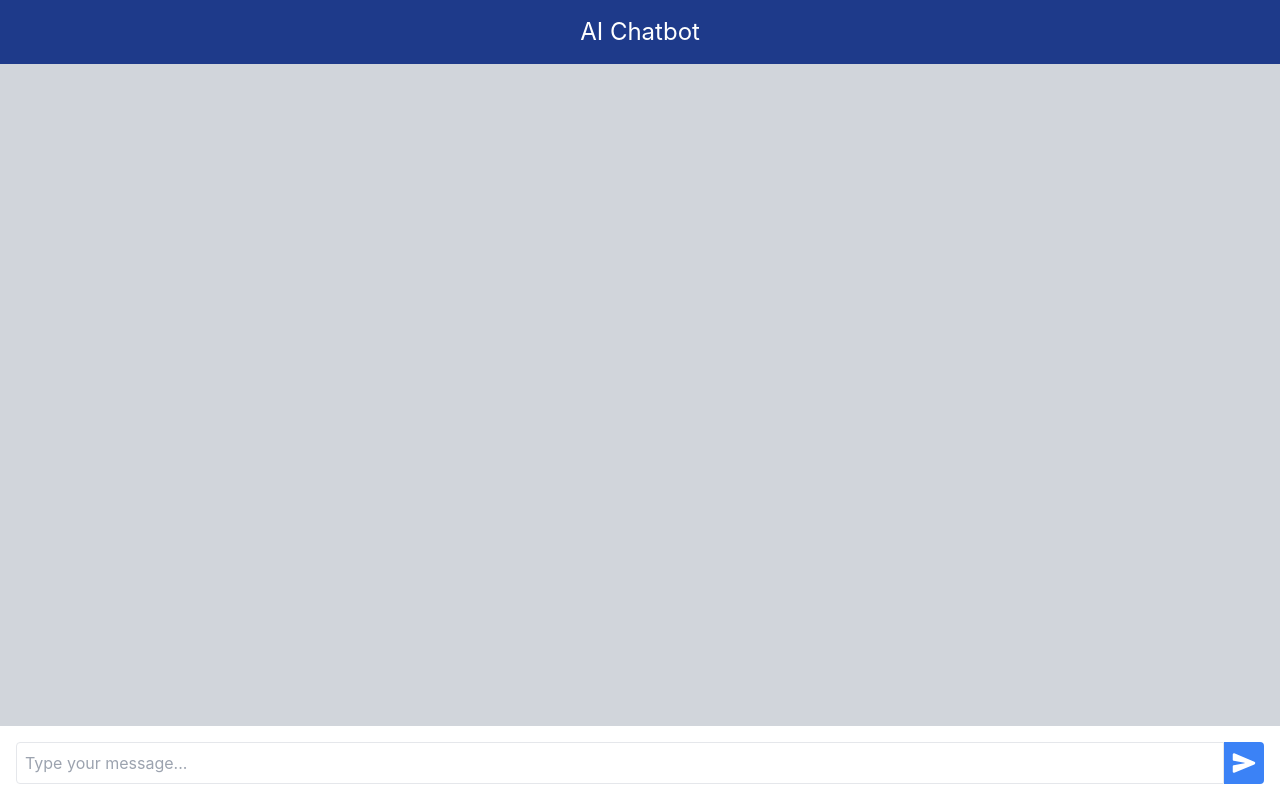
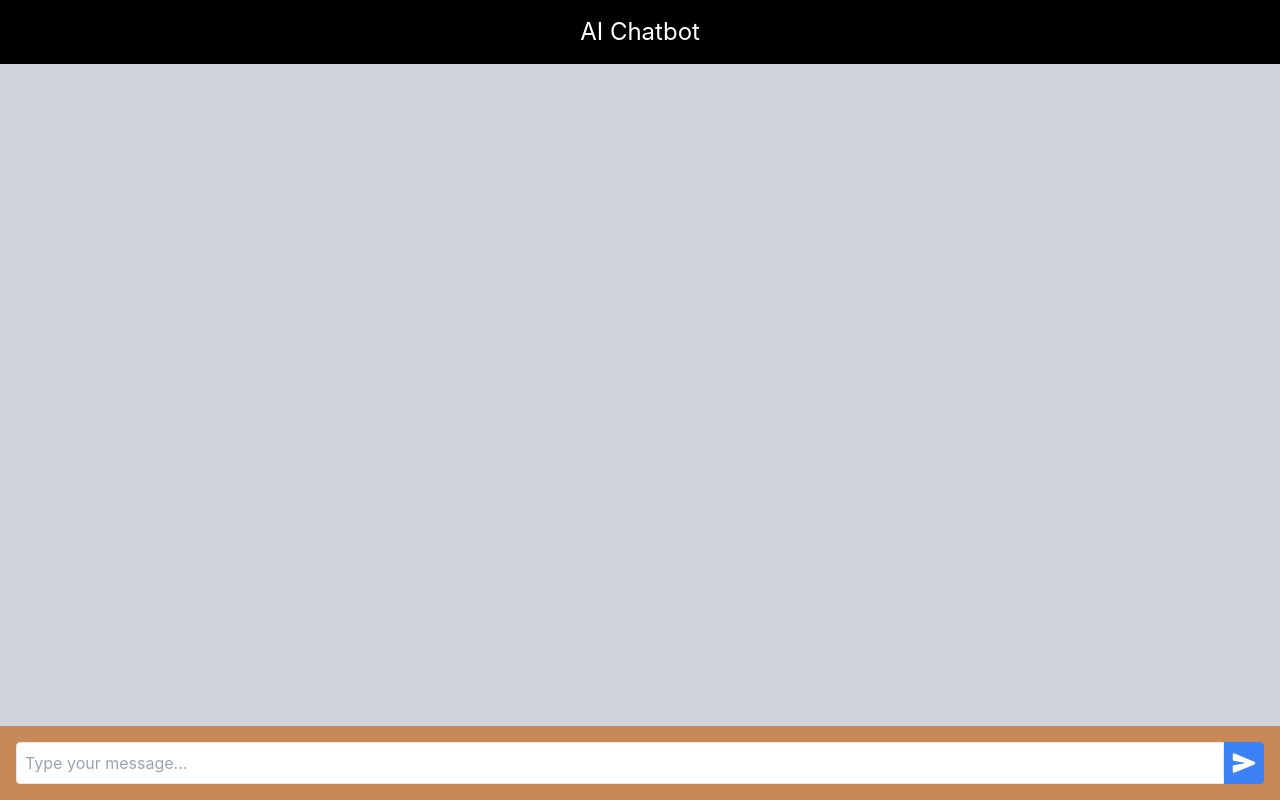
Before and after one commit to SuryaSekhar14/ai-bot-ui-poc, a React (Create React App) app: page / in a window 1280 px wide. Built offline with nearby package versions, Linux system fonts and the light colour scheme.

Commit message:
change colour theme

```diff
--- a/src/ChatBubble.jsx
+++ b/src/ChatBubble.jsx
@@ -4,7 +4,7 @@ import React from 'react';
 
 const ChatBubble = ({ content, type, link, openPopup }) => {
   const isUser = type === 'user';
-  const bgColor = isUser ? 'bg-blue-400' : 'bg-green-400';
+  const bgColor = isUser ? 'bg-blue-400' : 'bg-customBrown'; // Color for user bubble
   const textColor = isUser ? '' : 'text-gray-800';
   const label = isUser ? 'You' : 'Bot';
   const labelPosition = isUser ? 'top-right' : 'top-left';
@@ -18,7 +18,7 @@ const ChatBubble = ({ content, type, link, openPopup }) => {
       <div
         className={`max-w-[70%] break-all ${bgColor} ${textColor} p-2 sm:p-4 rounded-lg relative`}
       >
-        <div className={`absolute ${labelPosition === 'top-left' ? 'top-0 right-2' : 'top-0 left-2'} top-0 right-0 text-xs text-gray-500`}>{label}</div>
+        <div className={`absolute ${labelPosition === 'top-left' ? 'top-0 right-2' : 'top-0 left-2'} top-0 right-0 text-xs text-gray-700`}>{label}</div>
         {content}
 
         {link && (
--- a/src/ChatInput.jsx
+++ b/src/ChatInput.jsx
@@ -17,7 +17,7 @@ const ChatInput = ({ userInput, handleUserInput, handleSendMessage, handleKeyPre
   };
 
   return (
-    <div className="p-4 flex">
+    <div className="p-4 flex" style={{ backgroundColor: '#C88858' }}>
       <input
         ref={inputRef}
         type="text"
--- a/src/Header.jsx
+++ b/src/Header.jsx
@@ -4,7 +4,12 @@ import React from 'react';
 
 const Header = () => {
   return (
-    <div className="bg-blue-900 p-4 text-white text-2xl text-center">AI Chatbot</div>
+    <div
+      className="bg-blue-900 p-4 text-white text-2xl text-center"
+      style={{ backgroundColor: '#000000' }}
+    >
+      <span>AI Chatbot</span>
+    </div>
   );
 };
 
--- a/tailwind.config.js
+++ b/tailwind.config.js
@@ -4,7 +4,11 @@ module.exports = {
     "./src/**/*.{js,jsx,ts,tsx}",
   ],
   theme: {
-    extend: {},
+    extend: {
+      colors: {
+        customBrown: '#C88858',
+      },
+    },
   },
   plugins: [],
 }
```
